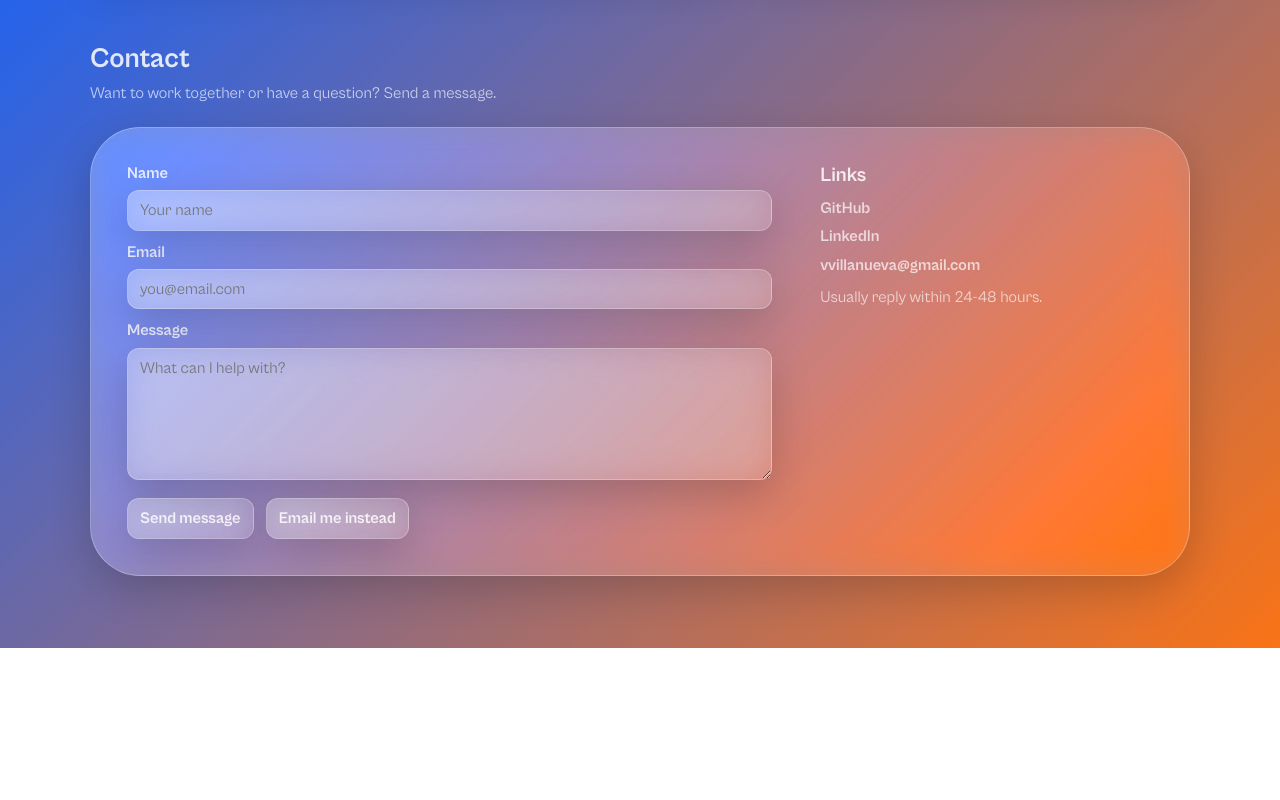
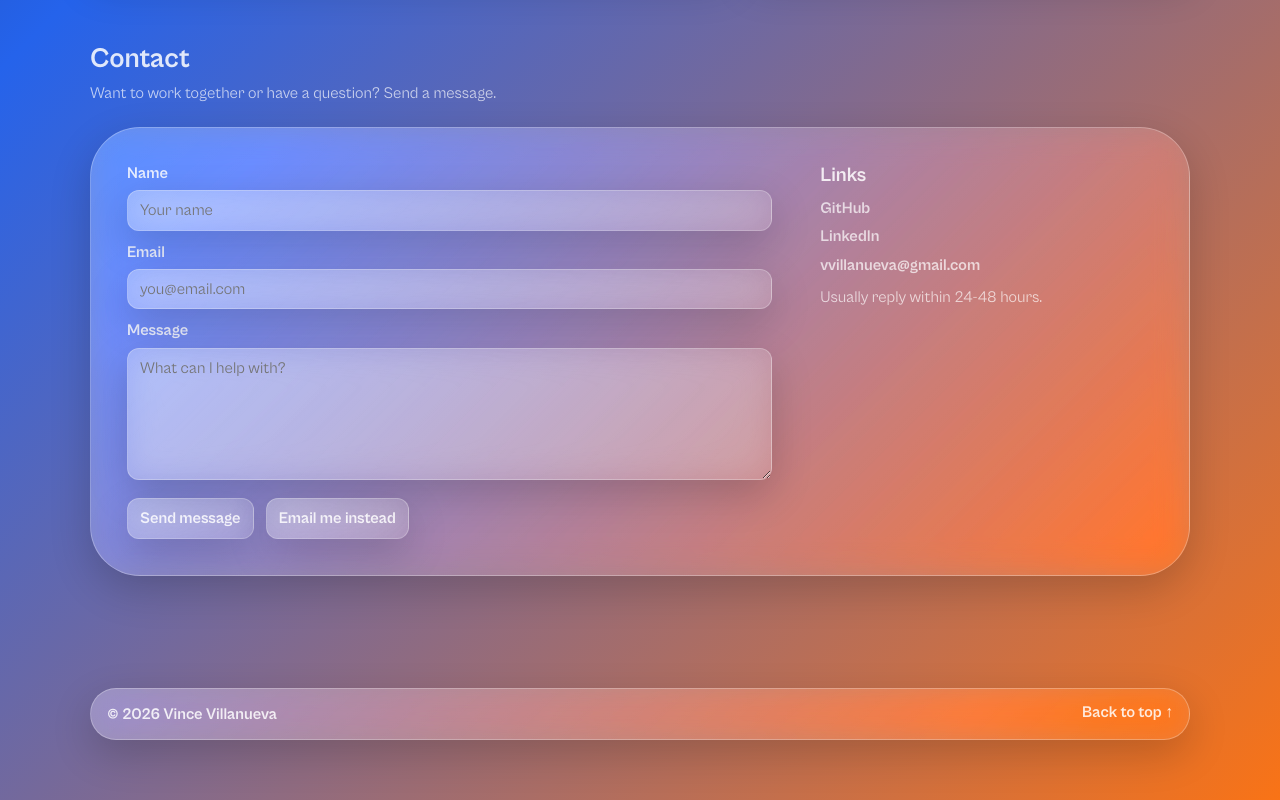
Before and after one commit to YourDevVince/portfolio-react, a React (Vite) app: page / in a window 1280 px wide. Shown: the part 1574-2374 px from the top of the page. Before the commit the page ends 2222 px from the top, so only its background shows below. Built offline with nearby package versions, Linux system fonts and the light colour scheme.

Commit message:
feat: footer

```diff
--- a/src/components/About/About.css
+++ b/src/components/About/About.css
@@ -98,11 +98,14 @@
   color: inherit;
   text-decoration: none;
   font-weight: 600;
+  transition: ease-in .3s;
+  text-decoration-color: orange;
 }
 
 .about__button:hover,
 .about__button:focus-visible {
   text-decoration: underline;
+  text-decoration-color: orange;
 }
 
 
--- a/src/components/App/App.tsx
+++ b/src/components/App/App.tsx
@@ -1,12 +1,14 @@
 import './App.css';
 import Header from '../Header/Header';
 import Main from '../Main/Main';
+import Footer from '../Footer/Footer'
 function App() {
   return (
     <div className='app'>
       <div className='app__content'>
         <Header />
         <Main />
+        <Footer />
       </div>
     </div>
   );
--- a/src/components/Contact/Contact.css
+++ b/src/components/Contact/Contact.css
@@ -38,7 +38,6 @@
 }
 
 .contact__form {
-  /* border: 2px solid #000; */
   border-radius: 14px;
   padding: 16px;
   display: grid;
@@ -100,7 +99,6 @@
   display: inline-flex;
   align-items: center;
   justify-content: center;
-
   padding: 10px 12px;
   background: var(--bg-glass);
   backdrop-filter: blur(16px) saturate(160%);
@@ -108,11 +106,11 @@
   box-shadow: 0 14px 40px rgba(0, 0, 0, 0.18);
   border: solid .5px rgba(242, 242, 242, 0.30);
   border-radius: 12px;
-
+  transition: ease-in .2s;
   font-weight: 600;
   color: var(--text-title);
-
   text-decoration: none;
+  text-decoration-color: orange;
   cursor: pointer;
 }
 
@@ -121,6 +119,9 @@
 .contact__button:hover,
 .contact__button:focus-visible {
   text-decoration: underline;
+  text-decoration-color: orange;
+  text-decoration-thickness: 2px;
+  text-underline-offset: 4px;
 }
 
 .contact__card {
@@ -148,11 +149,12 @@
   text-decoration: none;
   border-bottom: 2px solid transparent;
   font-weight: 600;
+  transition: ease-in .2s;
 }
 
 .contact__link:hover,
 .contact__link:focus-visible {
-  border-bottom-color: #000;
+  border-bottom-color: orange;
 }
 
 .contact__note {
--- /dev/null
+++ b/src/components/Footer/Footer.css
@@ -0,0 +1,54 @@
+.footer {
+  padding: 40px 0 60px;
+}
+
+.footer__container {
+  max-width: 1100px;
+  margin: 0 auto;
+  padding: 0 20px;
+}
+
+.footer__content {
+  display: flex;
+  align-items: center;
+  justify-content: space-between;
+  gap: 14px;
+  border-radius: 50px;
+  background: var(--bg-glass);
+  backdrop-filter: blur(16px) saturate(160%);
+  -webkit-backdrop-filter: blur(16px) saturate(160%);
+  box-shadow: 0 14px 40px rgba(0, 0, 0, 0.18);
+  border: solid .5px rgba(242, 242, 242, 0.30);
+  box-sizing: border-box;
+
+  padding: 14px 16px;
+}
+
+.footer__meta {
+  margin: 0;
+  color: var(--text-title);
+  font-weight: 600;
+}
+
+.footer__link {
+  color: var(--text-title);
+  text-decoration: none;
+  font-weight: 700;
+
+  border-bottom: 2px solid transparent;
+  padding-bottom: 2px;
+}
+
+.footer__link:hover,
+.footer__link:focus-visible {
+  border-bottom-color: var(--accent, #F97316);
+  outline: none;
+}
+
+/* Mobile */
+@media (max-width: 700px) {
+  .footer__content {
+    flex-direction: column;
+    text-align: center;
+  }
+}
--- /dev/null
+++ b/src/components/Footer/Footer.tsx
@@ -0,0 +1,19 @@
+import "./Footer.css";
+
+export default function Footer() {
+  const year = new Date().getFullYear();
+
+  return (
+    <footer className="footer" aria-label="Footer">
+      <div className="footer__container">
+        <div className="footer__content">
+          <p className="footer__meta">© {year} Vince Villanueva</p>
+
+          <a className="footer__link" href="#header">
+            Back to top ↑
+          </a>
+        </div>
+      </div>
+    </footer>
+  );
+}
--- a/src/components/Header/Header.css
+++ b/src/components/Header/Header.css
@@ -53,9 +53,14 @@
 .header__nav-link {
   color: inherit;
   text-decoration: none;
+  transition: ease-in .3s;
+  text-decoration-color: orange;
 }
 
 .header__nav-link:hover,
 .header__nav-link:focus-visible {
   text-decoration: underline;
+  text-decoration-color: orange;
+  text-decoration-thickness: 2px;
+  text-underline-offset: 4px;
 }
--- a/src/components/Header/Header.tsx
+++ b/src/components/Header/Header.tsx
@@ -3,7 +3,7 @@ import Logo from '../../assets/vince-logo.png';
 
 function Header() {
   return (
-    <header className='header'>
+    <header id='header'  className='header'>
       <div className='header__container'>
         <a className='header__logo-link' href='#hero' aria-label='Go to top'>
           <img
--- a/src/components/Projects/Projects.css
+++ b/src/components/Projects/Projects.css
@@ -110,11 +110,12 @@
   color: inherit;
   text-decoration: none;
   border-bottom: 2px solid transparent;
+  transition: ease-in .2s;
 }
 
 .projects__link:hover,
 .projects__link:focus-visible {
-  border-bottom-color: #000;
+  border-bottom-color: orange;
 }
 
 @media (max-width: 900px) {
```
Also changed, not shown: 1 other file (tests, documents, lock files or other folders).
